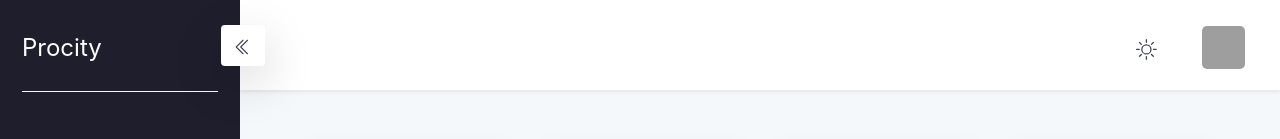
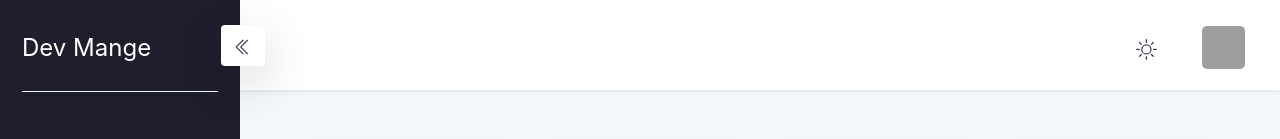
Before and after one commit to killcodeX/dev-management, a React (Create React App) app in the folder frontend/: page / in a window 1280 px wide. Both pictures are taken after a click on the element 83 px from the left and 45 px from the top of the page. Shown: the top 139 px of the page. Built offline with nearby package versions, Linux system fonts and the light colour scheme; grey boxes are pictures that could not be loaded; the HTML template or start-up script is replaced by a standard one.

Commit message:
name updated

```diff
--- a/frontend/public/index.html
+++ b/frontend/public/index.html
@@ -26,7 +26,7 @@
       work correctly both with client-side routing and a non-root public URL.
       Learn how to configure a non-root public URL by running `npm run build`.
     -->
-    <title>Sports Sprint</title>
+    <title>Dev Manage</title>
   </head>
   <body>
     <noscript>You need to enable JavaScript to run this app.</noscript>
--- a/frontend/src/index.css
+++ b/frontend/src/index.css
@@ -389,14 +389,17 @@ span.rest-logo.hide {
   height: var(--aside-toolbar-height);
   z-index: 100;
   padding: 30px 10px;
-  transition: width 2.5s ease;
+  z-index:1001;
+  transition: all 0.5s ease;
 }
 
 .mobile-aside.open {
   width: 300px;
   opacity: 1;
   visibility: visible;
-  transition: width 0.5s ease;
+  z-index:1001;
+  box-shadow:0 0 0 10000px rgba(0,0,0,.50);
+  transition: all 0.5s ease;
 }
 
 .mobile-aside-close {
--- a/frontend/src/layouts/components/aside/index.tsx
+++ b/frontend/src/layouts/components/aside/index.tsx
@@ -24,7 +24,7 @@ export default function Aside({ asideClose, setAsideClose }: any) {
     <div className="aside">
       <div className="container">
         <div data-cy="logo" className="logo">
-          P<span className="rest-logo">rocity</span>
+          D<span className="rest-logo">ev Mange</span>
         </div>
         {asideClose ? (
           <div
--- a/frontend/src/layouts/components/header/index.tsx
+++ b/frontend/src/layouts/components/header/index.tsx
@@ -23,7 +23,7 @@ export default function Header({ mobileMenu, setMobileMenu }: IProps) {
               >
                 <SlMenu />
               </div>
-              <div className="logo-mobile">Sports</div>
+              <div className="logo-mobile">Dev Mange</div>
             </>
           ) : null}
         </div>
--- a/frontend/src/layouts/index.tsx
+++ b/frontend/src/layouts/index.tsx
@@ -9,36 +9,31 @@ export default function Menu() {
   const [mobileMenu, setMobileMenu] = useState(false);
   let width = useWindowSize().width;
 
-
-  useEffect(()=>{
-    if(width < 700){
-      document.documentElement.style.setProperty(
-        "--appside-bar-width",
-        "0rem"
-      );
-      setAsideClose(true)
-    }else{
-      document.documentElement.style.setProperty(
-        "--appside-bar-width",
-        "5rem"
-      );
-      document.querySelector('.rest-logo')?.classList.add('hide')
-      setAsideClose(true)
+  useEffect(() => {
+    if (width < 700) {
+      document.documentElement.style.setProperty("--appside-bar-width", "0rem");
+      setAsideClose(true);
+    } else {
+      document.documentElement.style.setProperty("--appside-bar-width", "5rem");
+      document.querySelector(".rest-logo")?.classList.add("hide");
+      setAsideClose(true);
     }
 
-    if(mobileMenu){
-      document.querySelector('.mobile-aside')?.classList.add('open')
-      console.log('mobilemenu', mobileMenu)
-    }else{
-      document.querySelector('.mobile-aside')?.classList.remove('open')
+    if (mobileMenu) {
+      document.querySelector(".mobile-aside")?.classList.add("open");
+    } else {
+      document.querySelector(".mobile-aside")?.classList.remove("open");
     }
-  }, [width, mobileMenu])
-
+  }, [width, mobileMenu]);
 
   return (
     <div className="app-menu">
-     { width > 700?  <Aside asideClose={asideClose} setAsideClose={setAsideClose} />: <MobileAside mobileMenu={mobileMenu} setMobileMenu={setMobileMenu}/>}
-      <Header mobileMenu={mobileMenu} setMobileMenu={setMobileMenu}/>
+      {width > 700 ? (
+        <Aside asideClose={asideClose} setAsideClose={setAsideClose} />
+      ) : (
+        <MobileAside mobileMenu={mobileMenu} setMobileMenu={setMobileMenu} />
+      )}
+      <Header mobileMenu={mobileMenu} setMobileMenu={setMobileMenu} />
     </div>
   );
 }
```
